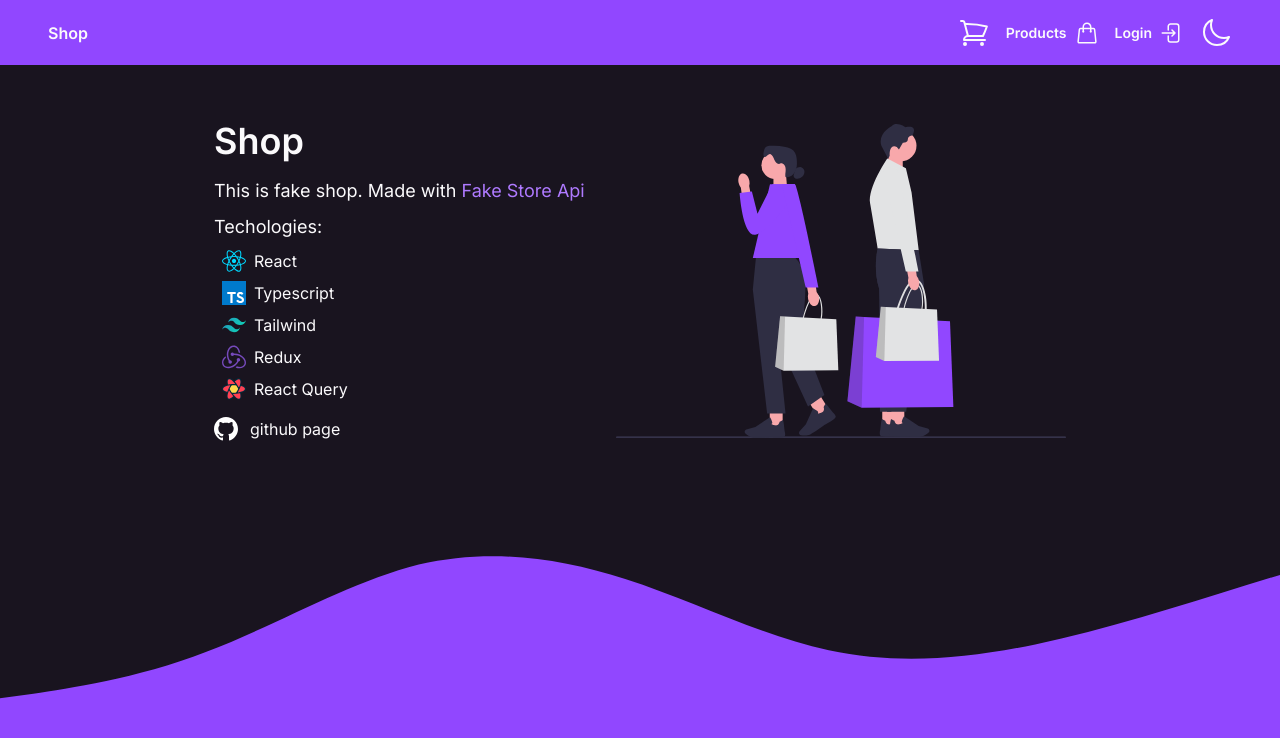
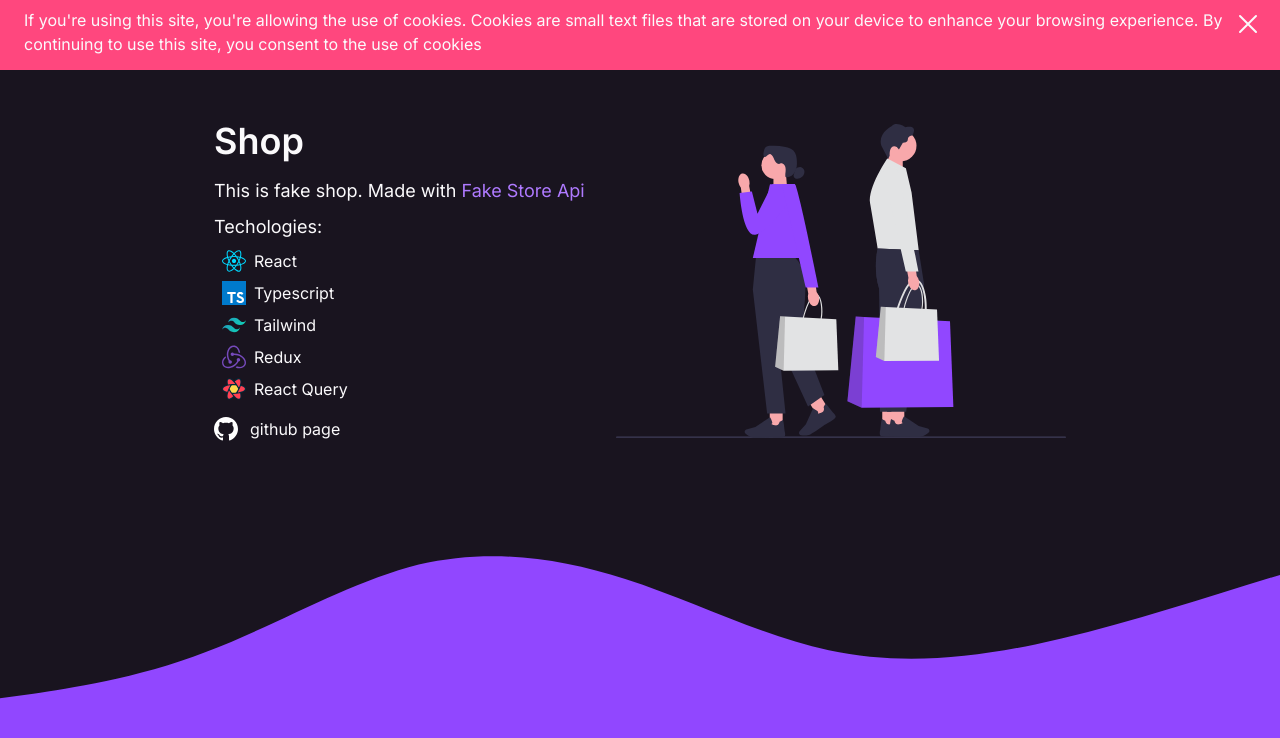
Before and after one commit to felixx78/Shop, a React (Vite) app in the folder client/: page / in a window 1280 px wide. Shown: the top 738 px of the page. Built offline with nearby package versions, Linux system fonts and the light colour scheme.

Commit message:
add AllowCookie

```diff
--- /dev/null
+++ b/client/src/components/AllowCookie.tsx
@@ -0,0 +1,32 @@
+import { XMarkIcon } from "@heroicons/react/24/outline";
+import { useState } from "react";
+
+function AllowCookie() {
+  const [isHidden, setIsHidden] = useState(
+    JSON.parse(localStorage.getItem("isCookieAllowed") || "false"),
+  );
+
+  const handleClose = () => {
+    localStorage.setItem("isCookieAllowed", JSON.stringify(true));
+    setIsHidden(true);
+  };
+
+  return (
+    <div
+      className={`${
+        isHidden ? "hidden" : ""
+      } absolute left-0 top-0 z-50 flex min-h-[70px] items-start bg-secondary px-4 py-2 text-dark-copy`}
+    >
+      <p className="px-2">
+        If you're using this site, you're allowing the use of cookies. Cookies
+        are small text files that are stored on your device to enhance your
+        browsing experience. By continuing to use this site, you consent to the
+        use of cookies
+      </p>
+      <button onClick={handleClose} className="cursor-pointer">
+        <XMarkIcon className="h-8 w-8" />
+      </button>
+    </div>
+  );
+}
+export default AllowCookie;
--- a/client/src/layout/Layout.tsx
+++ b/client/src/layout/Layout.tsx
@@ -1,6 +1,7 @@
 import { Outlet } from "react-router-dom";
 import Header from "../components/Header";
 import { useLayoutEffect } from "react";
+import AllowCookie from "../components/AllowCookie";
 
 function Layout() {
   useLayoutEffect(() => {
@@ -10,7 +11,8 @@ function Layout() {
   }, []);
 
   return (
-    <div className="flex min-h-screen flex-col bg-background text-copy dark:text-dark-copy">
+    <div className="relative flex min-h-screen flex-col bg-background text-copy dark:text-dark-copy">
+      <AllowCookie />
       <Header />
       <main className="relative z-10 flex-1 pt-2">
         <div id="circle" className="bg-circle bg-dark-background"></div>
```
